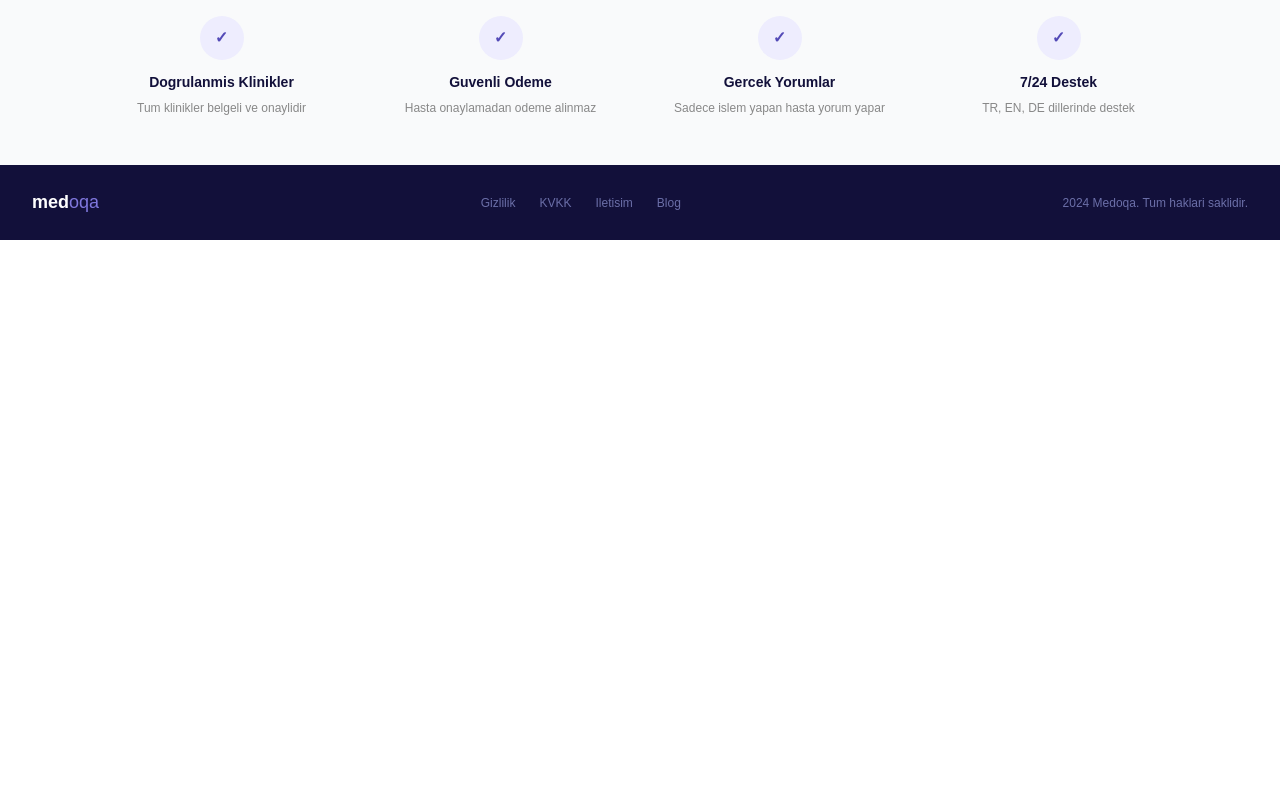
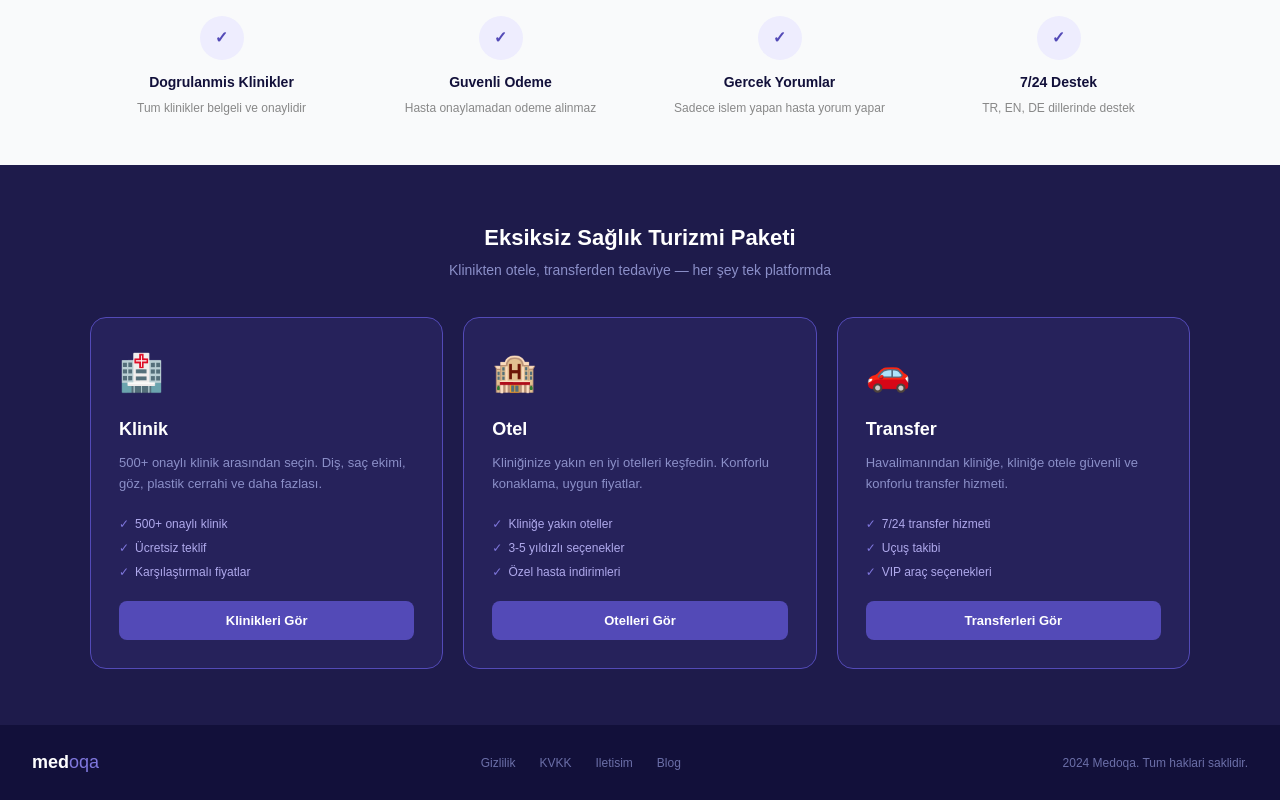
Before and after one commit to oznhaksever-source/Clinyo, a Next.js app: page / in a window 1280 px wide. Shown: the part 1404-2204 px from the top of the page. Before the commit the page ends 1644 px from the top, so only its background shows below. Built offline with nearby package versions, Linux system fonts and the light colour scheme.

Commit message:
ana sayfaya otel ve transfer bolumu eklendi

```diff
--- a/app/page.tsx
+++ b/app/page.tsx
@@ -9,7 +9,9 @@ export default function Home() {
         <div style={{ display: "flex", gap: "24px", alignItems: "center" }}>
           <a href="/klinikler" style={{ color: "#aab4c8", fontSize: "13px", textDecoration: "none" }}>Klinikler</a>
           <a href="/tedaviler" style={{ color: "#aab4c8", fontSize: "13px", textDecoration: "none" }}>Tedaviler</a>
-          <a href="/nasil-calisir" style={{ color: "#aab4c8", fontSize: "13px", textDecoration: "none" }}>Nasil Calisir</a>
+          <a href="/oteller" style={{ color: "#aab4c8", fontSize: "13px", textDecoration: "none" }}>Oteller</a>
+          <a href="/transfer" style={{ color: "#aab4c8", fontSize: "13px", textDecoration: "none" }}>Transfer</a>
+          <a href="/nasil-calisir" style={{ color: "#aab4c8", fontSize: "13px", textDecoration: "none" }}>Nasıl Çalışır</a>
           <div style={{ display: "flex", gap: "6px" }}>
             <span style={{ fontSize: "11px", padding: "3px 8px", border: "1px solid #534AB7", borderRadius: "4px", color: "#7F77DD" }}>TR</span>
             <span style={{ fontSize: "11px", padding: "3px 8px", border: "1px solid #2a2a4e", borderRadius: "4px", color: "#aab4c8" }}>EN</span>
@@ -121,6 +123,58 @@ export default function Home() {
           ))}
         </div>
       </section>
+      {/* OTEL VE TRANSFER BÖLÜMÜ */}
+      <section style={{ background: "#1e1b4b", padding: "56px 32px" }}>
+        <div style={{ maxWidth: "1100px", margin: "0 auto" }}>
+          <h2 style={{ fontSize: "22px", fontWeight: 700, color: "#fff", marginBottom: "6px", textAlign: "center" }}>Eksiksiz Sağlık Turizmi Paketi</h2>
+          <p style={{ fontSize: "14px", color: "#8b8fc8", marginBottom: "36px", textAlign: "center" }}>Klinikten otele, transferden tedaviye — her şey tek platformda</p>
+          <div style={{ display: "grid", gridTemplateColumns: "repeat(3, 1fr)", gap: "20px" }}>
+
+            <div style={{ background: "rgba(83,74,183,0.15)", border: "1px solid #534AB7", borderRadius: "16px", padding: "28px" }}>
+              <div style={{ fontSize: "36px", marginBottom: "16px" }}>🏥</div>
+              <h3 style={{ fontSize: "18px", fontWeight: 700, color: "#fff", marginBottom: "10px" }}>Klinik</h3>
+              <p style={{ fontSize: "13px", color: "#8b8fc8", lineHeight: 1.6, marginBottom: "20px" }}>500+ onaylı klinik arasından seçin. Diş, saç ekimi, göz, plastik cerrahi ve daha fazlası.</p>
+              <div style={{ display: "flex", flexDirection: "column", gap: "6px", marginBottom: "20px" }}>
+                {["500+ onaylı klinik", "Ücretsiz teklif", "Karşılaştırmalı fiyatlar"].map((m) => (
+                  <div key={m} style={{ fontSize: "12px", color: "#AFA9EC", display: "flex", alignItems: "center", gap: "6px" }}>
+                    <span style={{ color: "#7F77DD" }}>✓</span> {m}
+                  </div>
+                ))}
+              </div>
+              <a href="/klinikler" style={{ display: "block", textAlign: "center", background: "#534AB7", color: "#fff", padding: "10px", borderRadius: "8px", fontSize: "13px", textDecoration: "none", fontWeight: 600 }}>Klinikleri Gör</a>
+            </div>
+
+            <div style={{ background: "rgba(83,74,183,0.15)", border: "1px solid #534AB7", borderRadius: "16px", padding: "28px" }}>
+              <div style={{ fontSize: "36px", marginBottom: "16px" }}>🏨</div>
+              <h3 style={{ fontSize: "18px", fontWeight: 700, color: "#fff", marginBottom: "10px" }}>Otel</h3>
+              <p style={{ fontSize: "13px", color: "#8b8fc8", lineHeight: 1.6, marginBottom: "20px" }}>Kliniğinize yakın en iyi otelleri keşfedin. Konforlu konaklama, uygun fiyatlar.</p>
+              <div style={{ display: "flex", flexDirection: "column", gap: "6px", marginBottom: "20px" }}>
+                {["Kliniğe yakın oteller", "3-5 yıldızlı seçenekler", "Özel hasta indirimleri"].map((m) => (
+                  <div key={m} style={{ fontSize: "12px", color: "#AFA9EC", display: "flex", alignItems: "center", gap: "6px" }}>
+                    <span style={{ color: "#7F77DD" }}>✓</span> {m}
+                  </div>
+                ))}
+              </div>
+              <a href="/oteller" style={{ display: "block", textAlign: "center", background: "#534AB7", color: "#fff", padding: "10px", borderRadius: "8px", fontSize: "13px", textDecoration: "none", fontWeight: 600 }}>Otelleri Gör</a>
+            </div>
+
+            <div style={{ background: "rgba(83,74,183,0.15)", border: "1px solid #534AB7", borderRadius: "16px", padding: "28px" }}>
+              <div style={{ fontSize: "36px", marginBottom: "16px" }}>🚗</div>
+              <h3 style={{ fontSize: "18px", fontWeight: 700, color: "#fff", marginBottom: "10px" }}>Transfer</h3>
+              <p style={{ fontSize: "13px", color: "#8b8fc8", lineHeight: 1.6, marginBottom: "20px" }}>Havalimanından kliniğe, kliniğe otele güvenli ve konforlu transfer hizmeti.</p>
+              <div style={{ display: "flex", flexDirection: "column", gap: "6px", marginBottom: "20px" }}>
+                {["7/24 transfer hizmeti", "Uçuş takibi", "VIP araç seçenekleri"].map((m) => (
+                  <div key={m} style={{ fontSize: "12px", color: "#AFA9EC", display: "flex", alignItems: "center", gap: "6px" }}>
+                    <span style={{ color: "#7F77DD" }}>✓</span> {m}
+                  </div>
+                ))}
+              </div>
+              <a href="/transfer" style={{ display: "block", textAlign: "center", background: "#534AB7", color: "#fff", padding: "10px", borderRadius: "8px", fontSize: "13px", textDecoration: "none", fontWeight: 600 }}>Transferleri Gör</a>
+            </div>
+
+          </div>
+        </div>
+      </section>
 
       <footer style={{ background: "#12103a", padding: "24px 32px", display: "flex", justifyContent: "space-between", alignItems: "center" }}>
         <div style={{ fontSize: "18px", fontWeight: 700, color: "#fff" }}>
```
